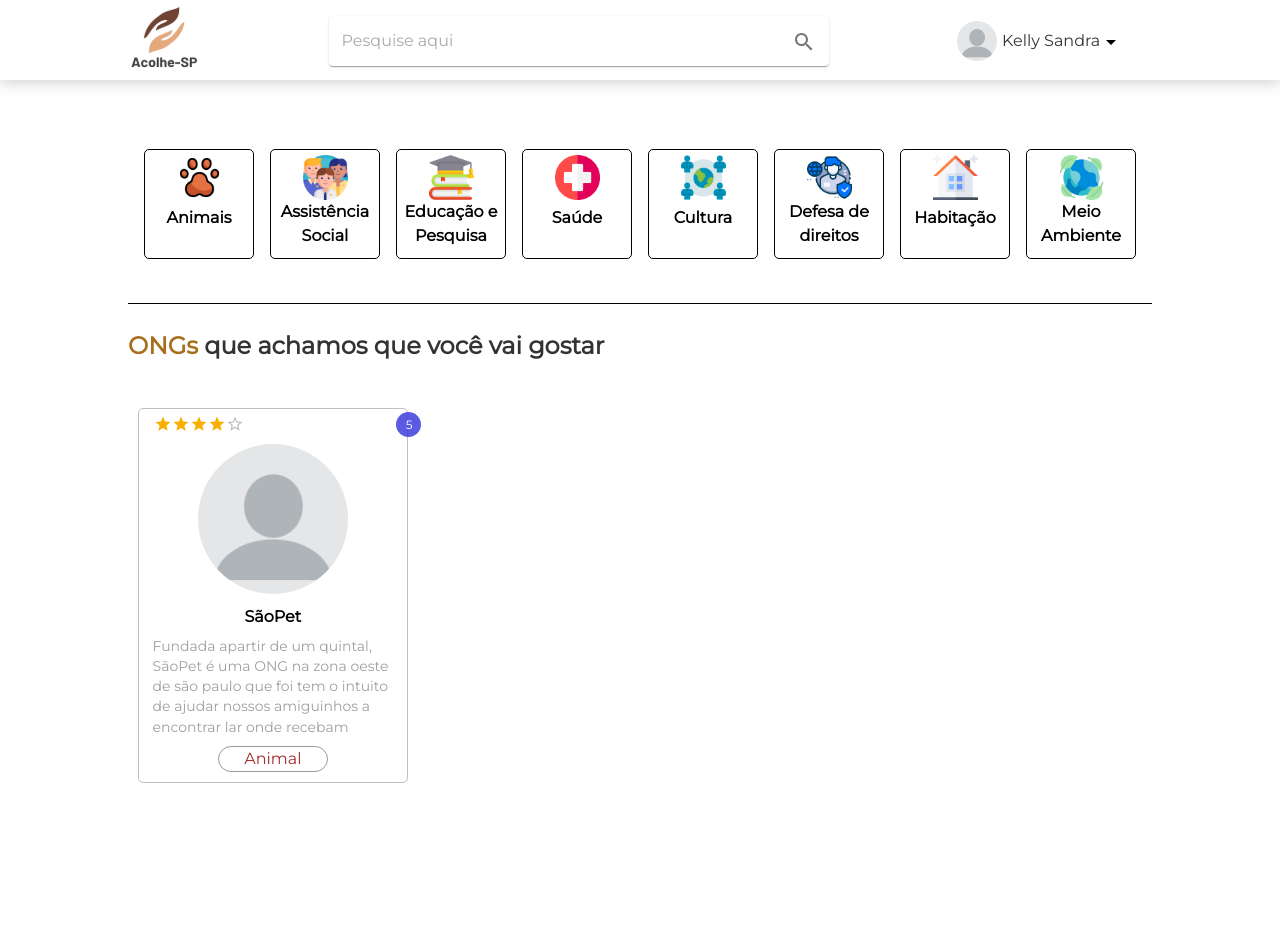
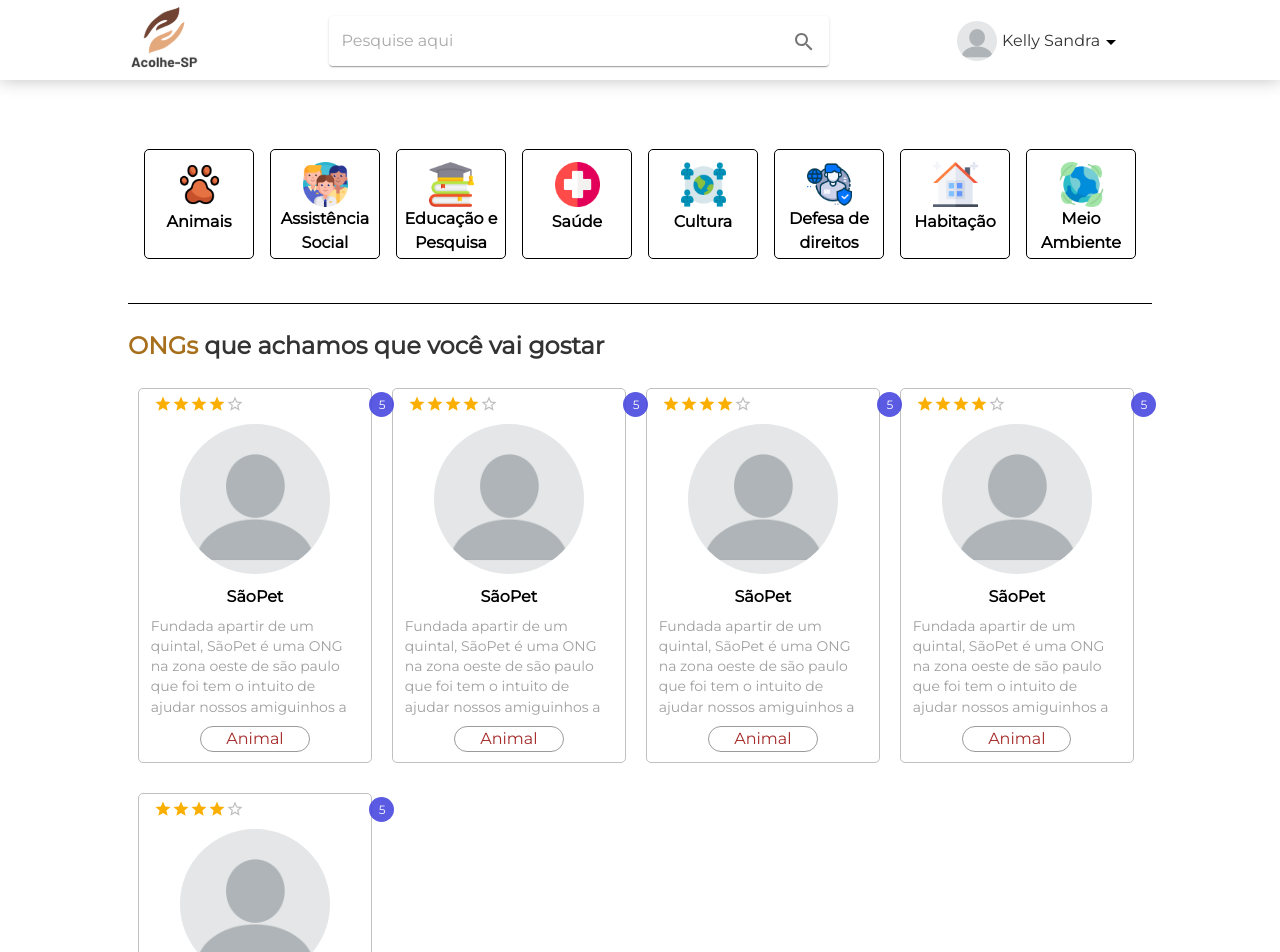
Before and after one commit to acolhe-sp/web, a React (Create React App) app in the folder app-acolhesp/: page /home in a window 1280 px wide. Shown: the top 952 px of the page. Before the commit the page ends 813 px from the top, so only its background shows below. Built offline with nearby package versions, Linux system fonts and the light colour scheme.

Commit message:
fix home

```diff
--- a/app-acolhesp/src/components/cardFilterContent/CardFilterContent.css
+++ b/app-acolhesp/src/components/cardFilterContent/CardFilterContent.css
@@ -18,6 +18,7 @@
 }
 
 .content-card-filter img {
+    margin-top: 7px;
     width: 45px;
 }
 
--- a/app-acolhesp/src/components/cardHome/CardHome.css
+++ b/app-acolhesp/src/components/cardHome/CardHome.css
@@ -1,7 +1,7 @@
 
 .card {
     height: 375px;
-    width: 26.3%;
+    width: 22.8%;
     margin: 0 1%;
     border: 1px solid rgb(192, 192, 192);
     margin-bottom: 30px;
@@ -32,7 +32,7 @@
     height: 25px;
     width: 25px;
 
-    left: 64%;
+    left: 62%;
 }
 
 .news p {
--- a/app-acolhesp/src/components/navbar/Navbar.css
+++ b/app-acolhesp/src/components/navbar/Navbar.css
@@ -1,7 +1,10 @@
 nav {
     height: 80px;
     width: 100%;
+    background-color: white;
     box-shadow: 0 0 1em rgba(54, 54, 54, 0.315);
+    position: fixed;
+    z-index: 1;
 }
 
 .content-nav {
@@ -10,7 +13,6 @@ nav {
     display: flex;
     align-items: center;
     justify-content: space-between;
-
 }
 
 .content-nav a {
--- a/app-acolhesp/src/components/navbar/Navbar.jsx
+++ b/app-acolhesp/src/components/navbar/Navbar.jsx
@@ -12,6 +12,8 @@ import PopFunctionNav from '../popFunctionsNav/PopFunctionsNav';
 function Navbar(props) {
 
     const imagemUser = props.imagem ? props.imagem : fotoPadrao;
+
+    const nomeUser = props.nome ? props.nome : 'Kelly Sandra';
 
     return (
         <>
@@ -37,7 +39,7 @@ function Navbar(props) {
                         elevation='0'
                     >
                         <img src={imagemUser} alt="image" className="avatar" />
-                        <p style={{ position: 'relative', top: '0px', left: '5px' }}>Kelly Sandra</p>
+                        <p style={{ position: 'relative', top: '0px', left: '5px' }}>{nomeUser}</p>
 
                         <PopFunctionNav />
 
--- a/app-acolhesp/src/pages/home/Home.css
+++ b/app-acolhesp/src/pages/home/Home.css
@@ -5,6 +5,8 @@
     height: 200px;
     justify-content: space-evenly;
     align-items: center;
+
+    margin-top: 80px;
 
     border-bottom: 1px solid black;
 }
@@ -19,7 +21,7 @@
 }
 
 .list-ongs {
-    padding-top: 20px;
+    padding-top: 0px;
     display: flex;
     flex-direction: row;
     flex-wrap: wrap;
--- a/app-acolhesp/src/pages/home/Home.jsx
+++ b/app-acolhesp/src/pages/home/Home.jsx
@@ -55,6 +55,34 @@ function Home() {
                         descricao="Fundada apartir de um quintal, SãoPet é uma ONG na zona oeste de são paulo que foi tem o intuito de ajudar nossos amiguinhos a encontrar lar onde recebam muito amor e carinho. Existimos a mais de 20 anos ..."
                         categoria="Animal" />
 
+                    <CardHome
+                        nota='4'
+                        notificacoes='5'
+                        nome="SãoPet"
+                        descricao="Fundada apartir de um quintal, SãoPet é uma ONG na zona oeste de são paulo que foi tem o intuito de ajudar nossos amiguinhos a encontrar lar onde recebam muito amor e carinho. Existimos a mais de 20 anos ..."
+                        categoria="Animal" />
+
+                    <CardHome
+                        nota='4'
+                        notificacoes='5'
+                        nome="SãoPet"
+                        descricao="Fundada apartir de um quintal, SãoPet é uma ONG na zona oeste de são paulo que foi tem o intuito de ajudar nossos amiguinhos a encontrar lar onde recebam muito amor e carinho. Existimos a mais de 20 anos ..."
+                        categoria="Animal" />
+
+                    <CardHome
+                        nota='4'
+                        notificacoes='5'
+                        nome="SãoPet"
+                        descricao="Fundada apartir de um quintal, SãoPet é uma ONG na zona oeste de são paulo que foi tem o intuito de ajudar nossos amiguinhos a encontrar lar onde recebam muito amor e carinho. Existimos a mais de 20 anos ..."
+                        categoria="Animal" />
+
+                    <CardHome
+                        nota='4'
+                        notificacoes='5'
+                        nome="SãoPet"
+                        descricao="Fundada apartir de um quintal, SãoPet é uma ONG na zona oeste de são paulo que foi tem o intuito de ajudar nossos amiguinhos a encontrar lar onde recebam muito amor e carinho. Existimos a mais de 20 anos ..."
+                        categoria="Animal" />
+
                 </div>
 
             </div>
```
